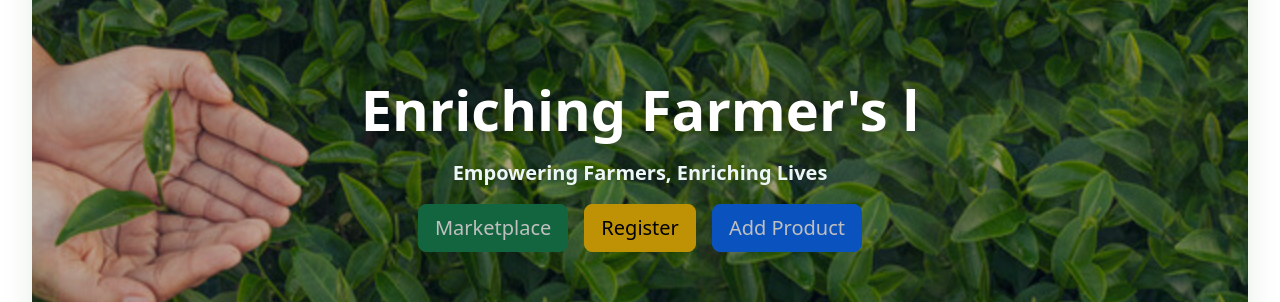
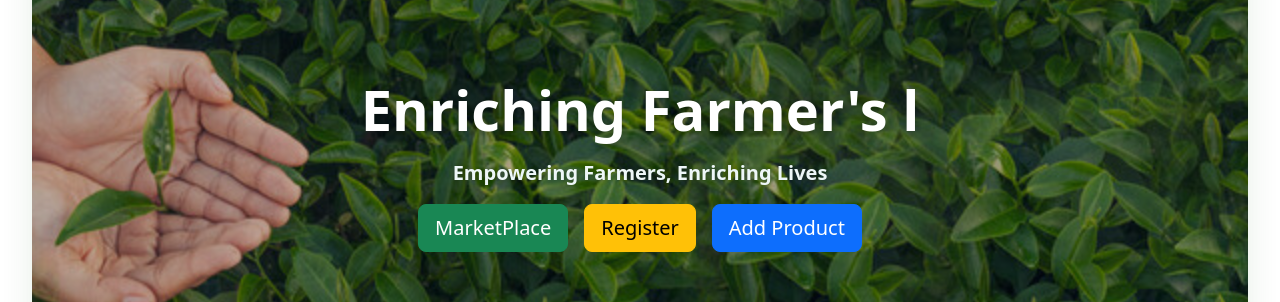
Before and after one commit to cvensingh/e-comm-react-and-springboot-, a React (Create React App) app in the folder frontend/: page / in a window 1280 px wide. Shown: the part 223-525 px from the top of the page. Built offline with nearby package versions, Linux system fonts and the light colour scheme.

Commit message:
Fix admin error message and button types

```diff
--- a/frontend/src/HomePage.js
+++ b/frontend/src/HomePage.js
@@ -67,7 +67,7 @@ export default function HomePage() {
       setShowAdminModal(false);
       navigate("/AdminPage");
     } else {
-      setAdminError("Wrong admin password! Password is hardcoded, plz go and find in code snippet.");
+      setAdminError("Wrong admin password! Password is hardcoded, plz find in code snippet.");
       setTimeout(() => {
         setAdminError("");
       }, 3000);
@@ -190,13 +190,13 @@ export default function HomePage() {
             alignItems: "center",
           }}
         >
-          <div className="container">
+          <div className="container" style={{ position: "relative", zIndex: 2 }}>
             <h1 className="display-4 fw-bold hero-title" style={{ minHeight: "5rem", display: "flex", justifyContent: "center", alignItems: "center" }}>{currentText}</h1>
             <p className="lead fw-bold hero-subtitle">Empowering Farmers, Enriching Lives</p>
             <div className="d-flex justify-content-center gap-3 hero-buttons">
-              <button className="btn btn-success btn-lg" onClick={() => navigate("/MarketPlace")}>Marketplace</button>
-              <button className="btn btn-warning btn-lg" onClick={() => navigate("/create-account")}>Register</button>
-              <button className="btn btn-primary btn-lg" onClick={() => navigate("/AddProducts")}>Add Product</button>
+              <button type="button" className="btn btn-success btn-lg" onClick={() => navigate("/MarketPlace")}>MarketPlace</button>
+              <button type="button" className="btn btn-warning btn-lg" onClick={() => navigate("/create-account")}>Register</button>
+              <button type="button" className="btn btn-primary btn-lg" onClick={() => navigate("/AddProducts")}>Add Product</button>
             </div>
           </div>
         </div>
```
